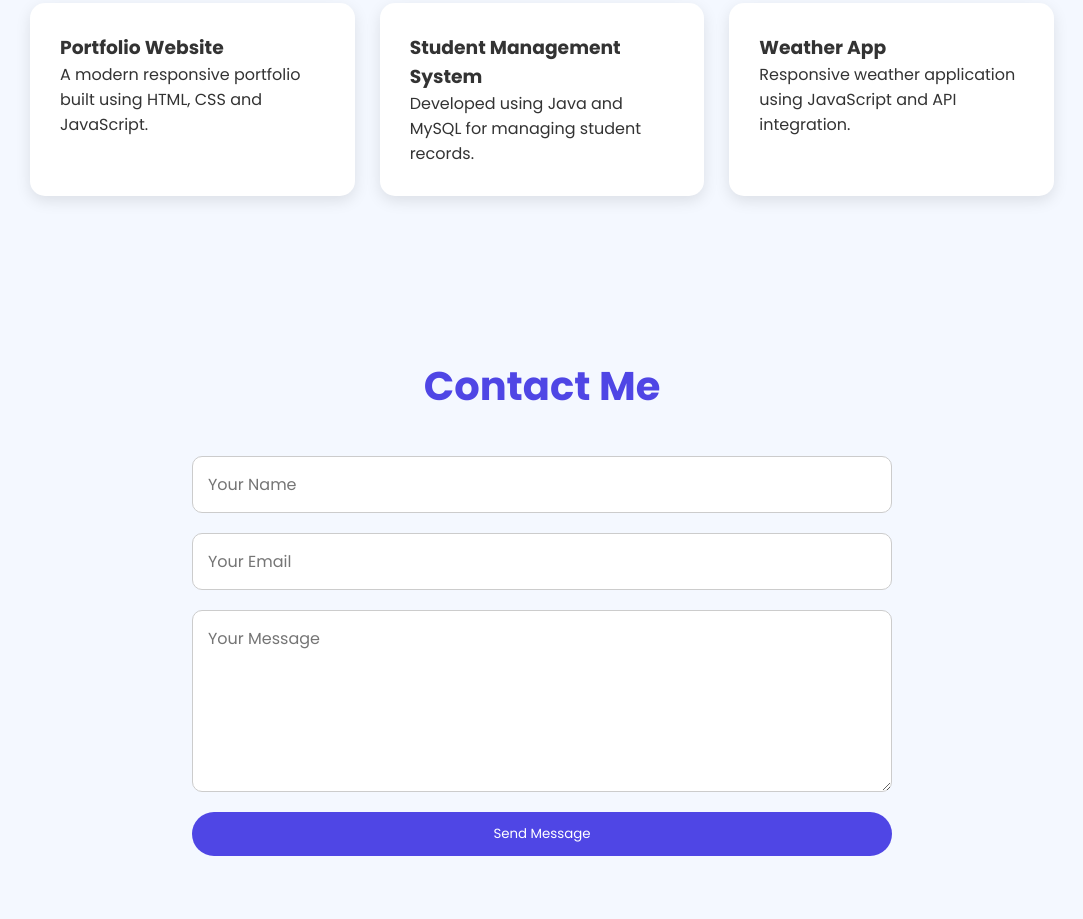
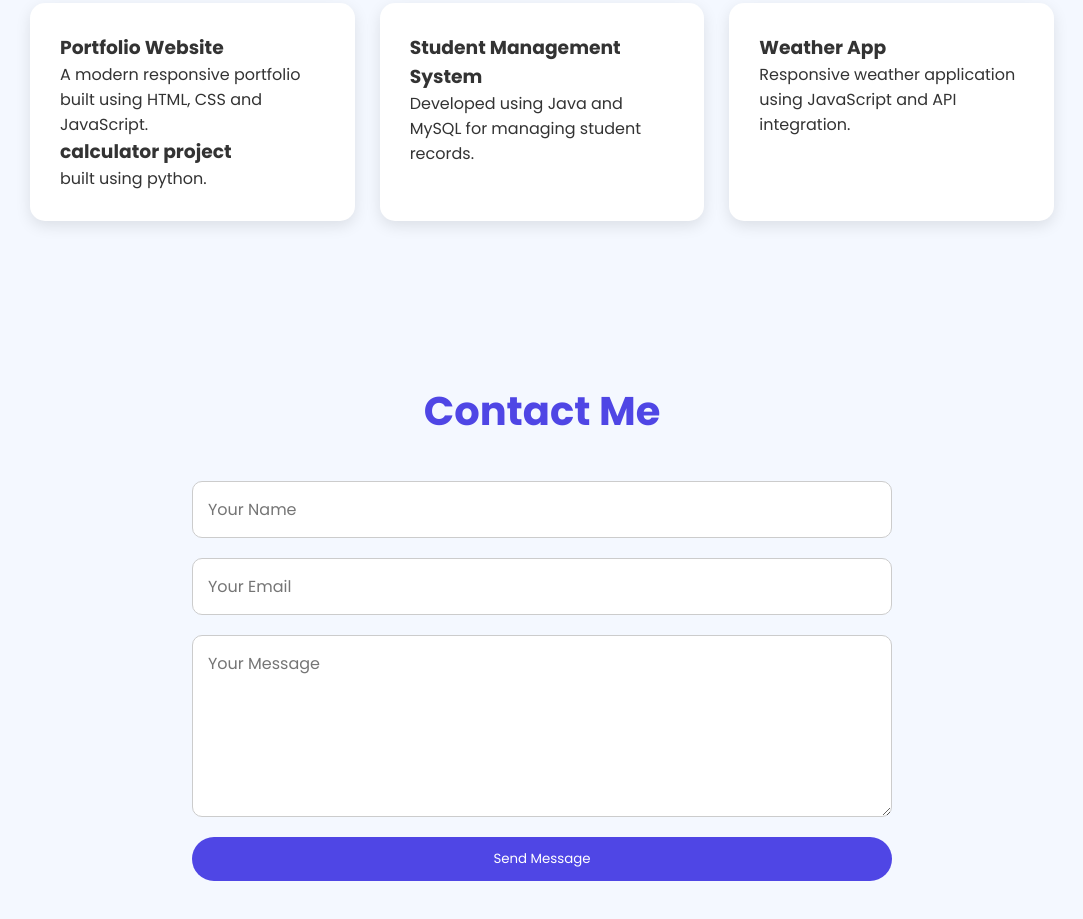
Before and after one commit to snigdhameenakshi/snigdhameenakshi.github.io, a plain HTML site: page index.html in a window 1280 px wide. Shown: the part 1950-2869 px from the top of the page, without its empty margins (98-1181 px from the left). Drawn offline with Linux system fonts and the light colour scheme.

Commit message:
addnewproject

```diff
--- a/index.html
+++ b/index.html
@@ -146,7 +146,13 @@ to innovative software projects.
 A modern responsive portfolio built using HTML, CSS and JavaScript.
 
 </p>
+<h3>calculator project</h3>
 
+<p>
+
+built using python.
+
+</p>
 </div>
 
 <div class="project-card">
```
